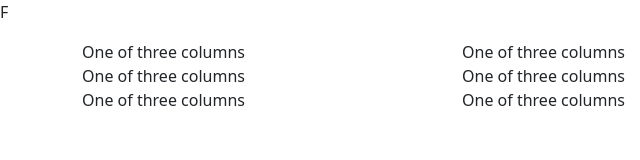
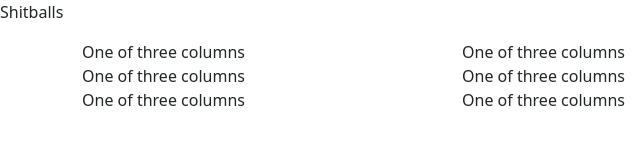
Before and after one commit to 26noahr/lab4, a plain HTML site: page index.html in a window 1280 px wide. Shown: the full height of the page, 0-640 px from the left. Drawn offline with nearby package versions, Linux system fonts and the light colour scheme.

Commit message:
Update index.html

```diff
--- a/index.html
+++ b/index.html
@@ -15,7 +15,7 @@ Click nbfs://nbhost/SystemFileSystem/Templates/Other/html.html to edit this temp
     </head>
 
     <body>
-        <p>F</p>
+        <p>Shitballs</p>
         <div class="container">
             <div class="row align-items-start">
                 <div class="col">
```
